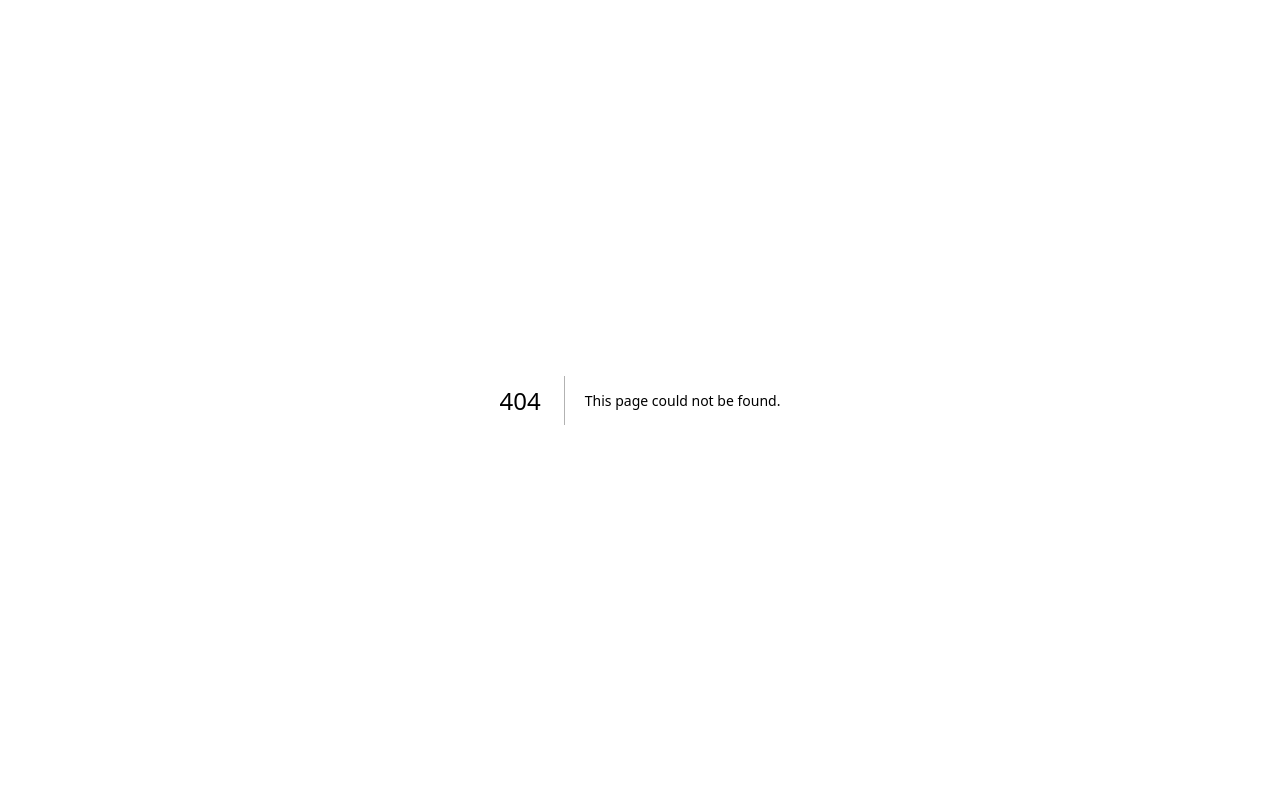
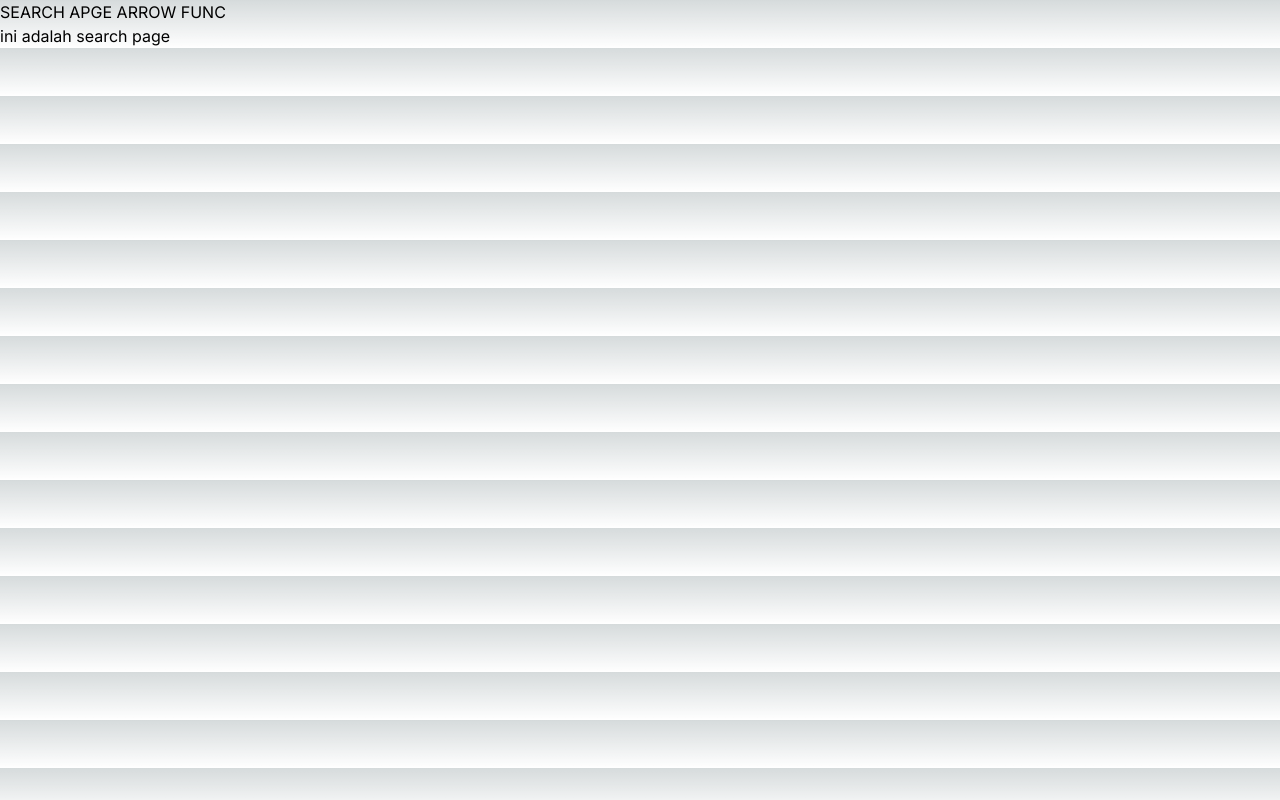
Before and after one commit to romadebrian/cuyanimelist, a Next.js app: page /search in a window 1280 px wide. Before the commit this address had no page. Built offline with nearby package versions, Linux system fonts and the light colour scheme.

Commit message:
base serach page

```diff
--- /dev/null
+++ b/src/app/search/page.js
@@ -0,0 +1,10 @@
+const Page = () => {
+  return (
+    <div>
+      <h1>SEARCH APGE ARROW FUNC</h1>
+      <p>ini adalah search page</p>
+    </div>
+  );
+};
+
+export default Page;
```
